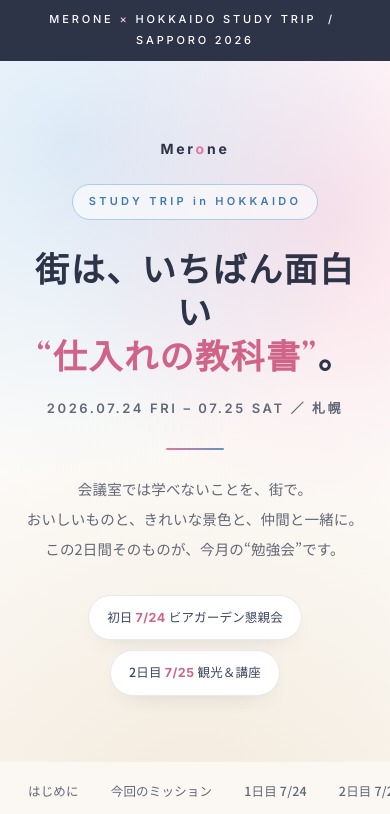
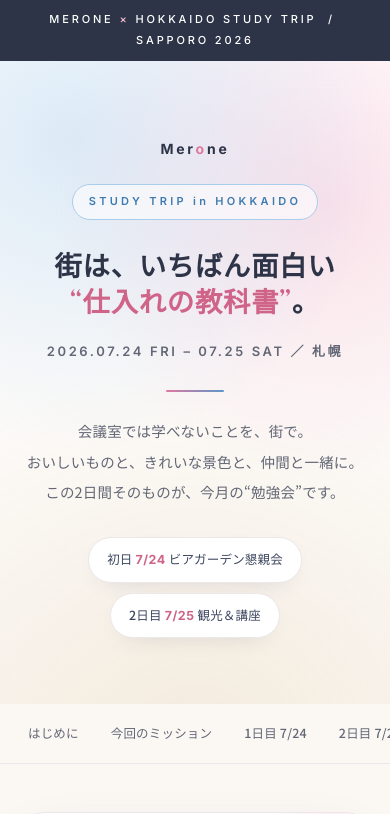
Before and after one commit to kumiko0814/hokkaido-shiori, a plain HTML site: page index.html in a window 390 px wide. Shown: the top 814 px of the page. Drawn offline with Linux system fonts and the light colour scheme.

Commit message:
Fix hero heading line-break on mobile

```diff
--- a/index.html
+++ b/index.html
@@ -90,9 +90,11 @@
   }
   .hero h1{
     font-family:var(--serif);font-weight:800;
-    font-size:clamp(34px,8.6vw,60px);
-    letter-spacing:.045em;line-height:1.28;color:var(--navy);
+    font-size:clamp(27px,7vw,58px);
+    letter-spacing:.03em;line-height:1.34;color:var(--navy);
+    word-break:keep-all;overflow-wrap:normal;
   }
+  .hero h1 .ln{display:block}
   .hero h1 em{font-style:normal;color:var(--pink-deep)}
   .hero .sub{
     font-family:var(--latin);font-weight:600;letter-spacing:.2em;
@@ -363,7 +365,7 @@
 <header class="hero">
   <div class="brand">Mer<span>o</span>ne</div>
   <span class="kicker">STUDY TRIP in HOKKAIDO</span>
-  <h1 class="serif">街は、いちばん面白い<br><em>“仕入れの教科書”</em>。</h1>
+  <h1 class="serif"><span class="ln">街は、いちばん面白い</span><span class="ln"><em>“仕入れの教科書”</em>。</span></h1>
   <div class="sub">2026.07.24 FRI &ndash; 07.25 SAT ／ 札幌</div>
   <div class="divider"></div>
   <p class="lead">会議室では学べないことを、街で。<br>おいしいものと、きれいな景色と、仲間と一緒に。<br>この2日間そのものが、今月の“勉強会”です。</p>
```
